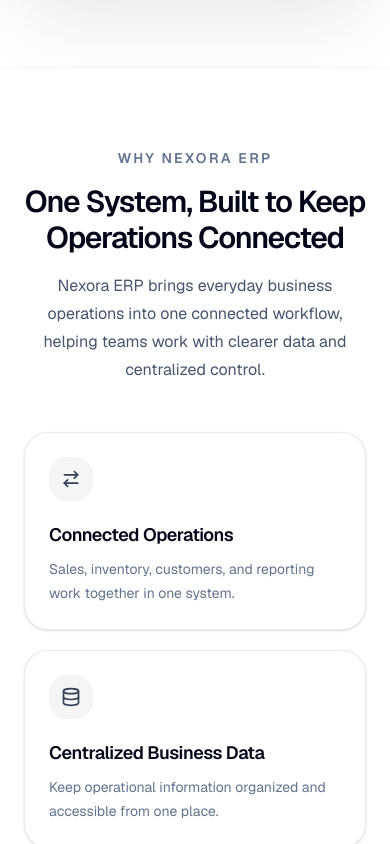
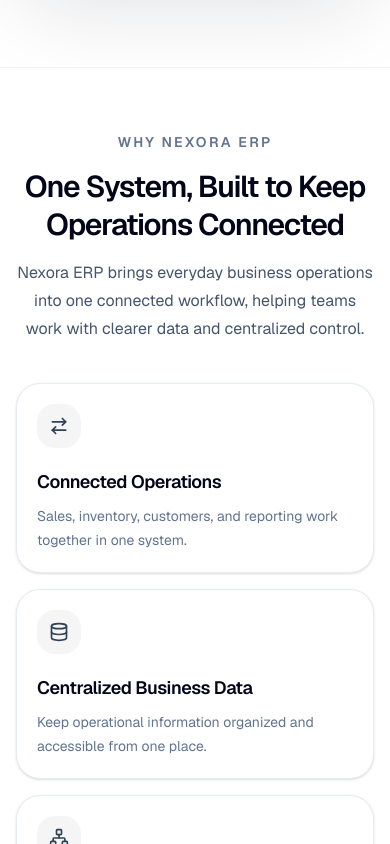
Before and after one commit to faalvaro/nexora-erp, a Next.js app: page / in a window 390 px wide. Shown: the part 2200-3044 px from the top of the page. Built offline with nearby package versions, Linux system fonts and the light colour scheme; no server answers.

Commit message:
Improve trusted section responsiveness

```diff
--- a/components/landing/trusted-by.tsx
+++ b/components/landing/trusted-by.tsx
@@ -32,15 +32,15 @@
   ];
 
   return (
-    <section className="border-y border-slate-100 bg-white py-20">
-      <div className="mx-auto max-w-7xl px-6 lg:px-8">
+    <section className="border-y border-slate-100 bg-white py-16 sm:py-20">
+      <div className="mx-auto max-w-7xl px-4 sm:px-6 lg:px-8">
         {/* Heading */}
         <div className="mx-auto max-w-3xl text-center">
           <p className="text-sm font-semibold uppercase tracking-[0.16em] text-slate-500">
             {t("eyebrow")}
           </p>
 
-          <h2 className="mt-4 text-3xl font-semibold tracking-[-0.04em] text-slate-950 sm:text-4xl">
+          <h2 className="mt-4 text-[30px] font-semibold leading-tight tracking-[-0.04em] text-slate-950 sm:text-4xl">
             {t("title")}
           </h2>
 
@@ -50,14 +50,14 @@
         </div>
 
         {/* Items */}
-        <div className="mt-12 grid gap-5 md:grid-cols-3">
+        <div className="mt-10 grid gap-4 sm:mt-12 md:grid-cols-3 md:gap-5">
           {items.map((item) => {
             const Icon = item.icon;
 
             return (
               <div
                 key={item.key}
-                className="rounded-[24px] border border-slate-200/80 bg-white p-6 shadow-sm"
+                className="rounded-[24px] border border-slate-200/80 bg-white p-5 shadow-sm sm:p-6"
               >
                 <div className="flex size-11 items-center justify-center rounded-2xl bg-neutral-100 text-slate-700">
                   <Icon size={20} />
```
